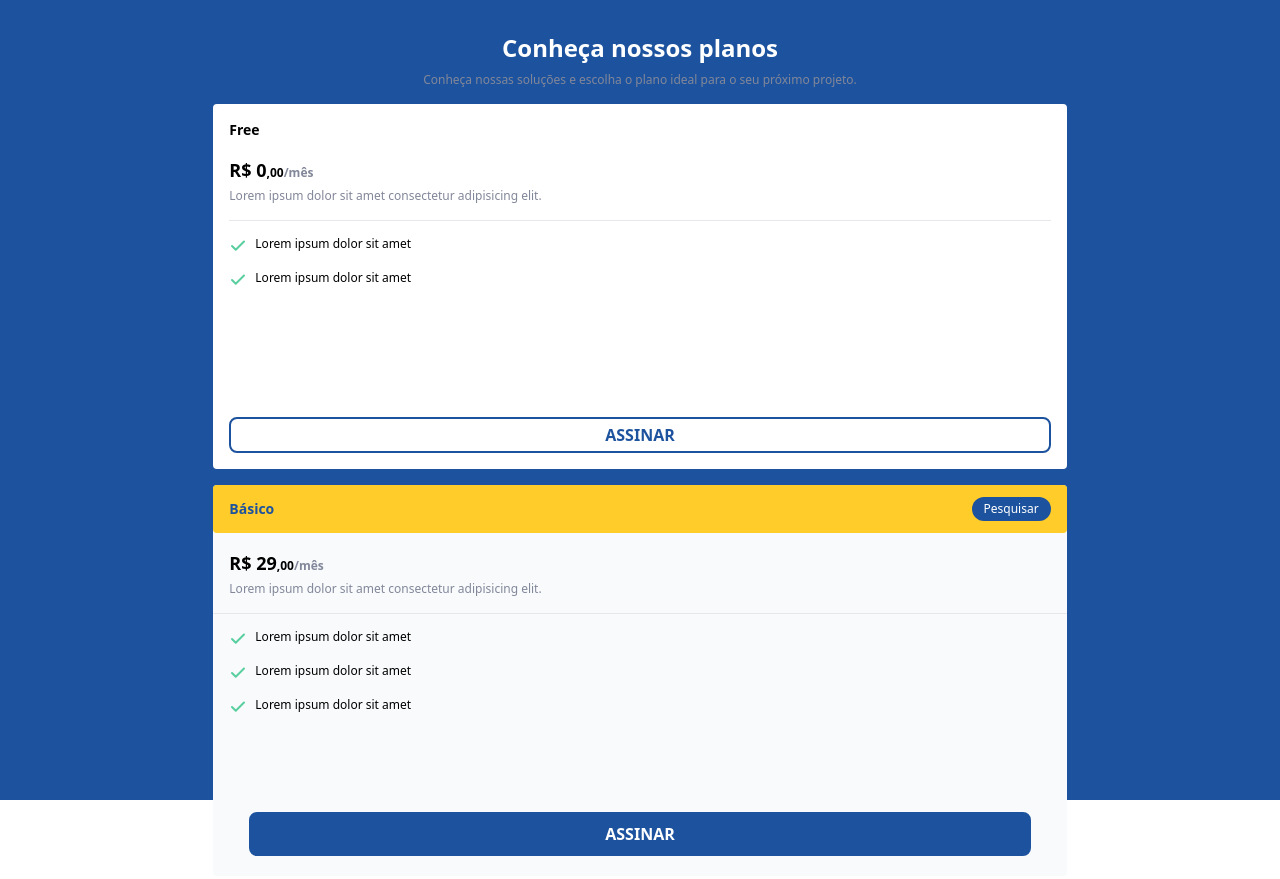
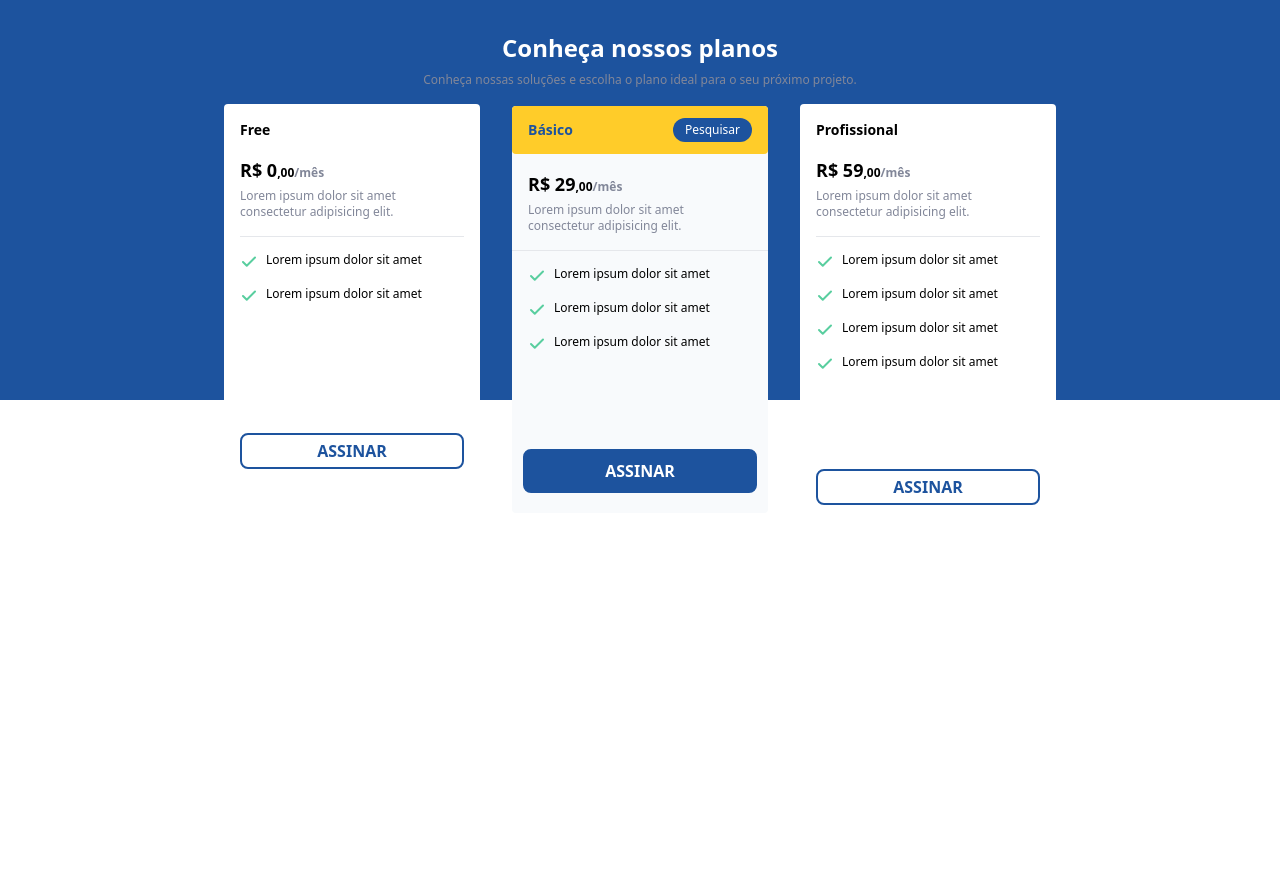
Before and after one commit to Marcoswodbarros/PricingTable, a website: page index.html in a window 1280 px wide. Shown: the top 879 px of the page. After the commit the page ends 800 px from the top, so only its background shows below. Drawn offline with Linux system fonts and the light colour scheme.

Commit message:
Updating laptop positions

```diff
--- a/index.html
+++ b/index.html
@@ -15,16 +15,16 @@
 </head>
 
 <body class="font-sans">
-    <main class="flex flex-col bg-gradient-to-b from-newBlue to-newBlue w-full h-screen">
+    <main class="flex flex-col bg-gradient-to-b from-newBlue to-newBlue w-full h-screen laptop:h-half">
         <div id="main__text--container">
             <h1 class="bg-newBlue text-white text-2xl font-semibold text-center pt-8 pb-2">Conheça nossos planos</h1>
             <p class="text-newGray text-xs text-center mx-auto w-1/2 mt-0">Conheça nossas soluções e escolha o plano
                 ideal para o seu próximo projeto.</p>
         </div>
 
-        <div id="sections__container" class="">
+        <div id="sections__container" class="laptop:flex gap-8 items-baseline justify-center">
 
-            <section id="section__free" class="bg-white rounded p-4 mt-4 mb-4 mx-auto w-2/3">
+            <section id="section__free" class="bg-white rounded p-4 mt-4 mb-4 mx-auto w-2/3 laptop:w-64 laptop:mx-0">
                 <p class="font-semibold text-sm mb-4">Free</p>
                 <p class="font-bold text-lg mb-1">R$ 0<span class="text-xs">,00</span><span
                         class="text-xs text-newGray">/mês</span></p>
@@ -44,7 +44,7 @@
                 <p class="assign__white">Assinar</p>
             </section>
 
-            <section id="section__basic" class="bg-slate-50 rounded mb-4 mx-auto pb-1 w-2/3">
+            <section id="section__basic" class="bg-slate-50 rounded mb-4 mx-auto pb-1 w-2/3 laptop:w-64 laptop:mx-0">
                 <div id="search__button--container" class="bg-newYellow rounded flex items-center px-4 py-3 mb-4">
                     <p class="text-newBlue font-semibold text-sm w-full">Básico</p>
                     <p class="bg-newBlue text-xs text-white px-3 py-1 rounded-xl">Pesquisar</p>
@@ -73,7 +73,7 @@
                 <p class="assign__blue">Assinar</p>
             </section>
 
-            <section id="section__profissional" class="bg-white rounded p-4 mb-4 mx-auto w-2/3">
+            <section id="section__profissional" class="bg-white rounded p-4 mb-4 mx-auto w-2/3 laptop:w-64 laptop:mx-0">
                 <p class="font-semibold text-sm mb-4">Profissional</p>
                 <p class="font-bold text-lg mb-1">R$ 59<span class="text-xs">,00</span><span
                         class="text-xs text-newGray">/mês</span></p>
```
Also changed, not shown: dist/output.css.
